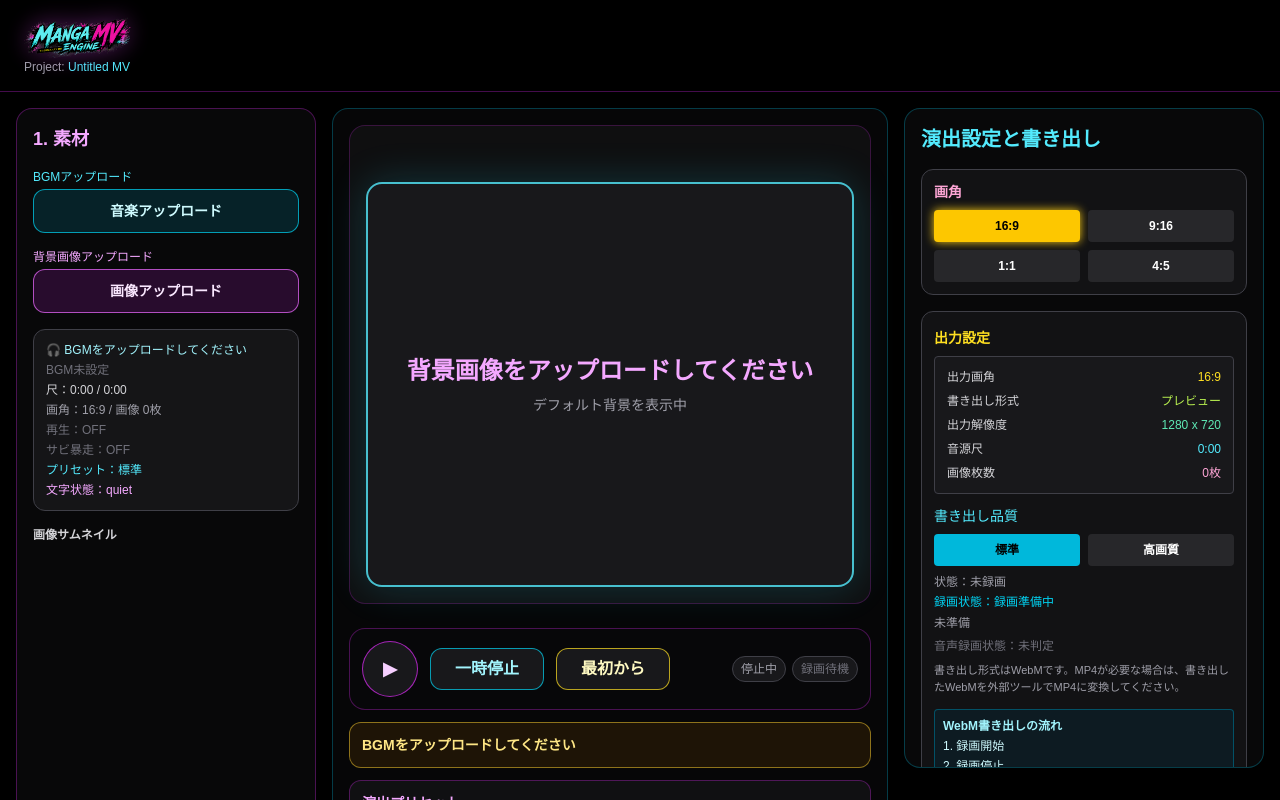
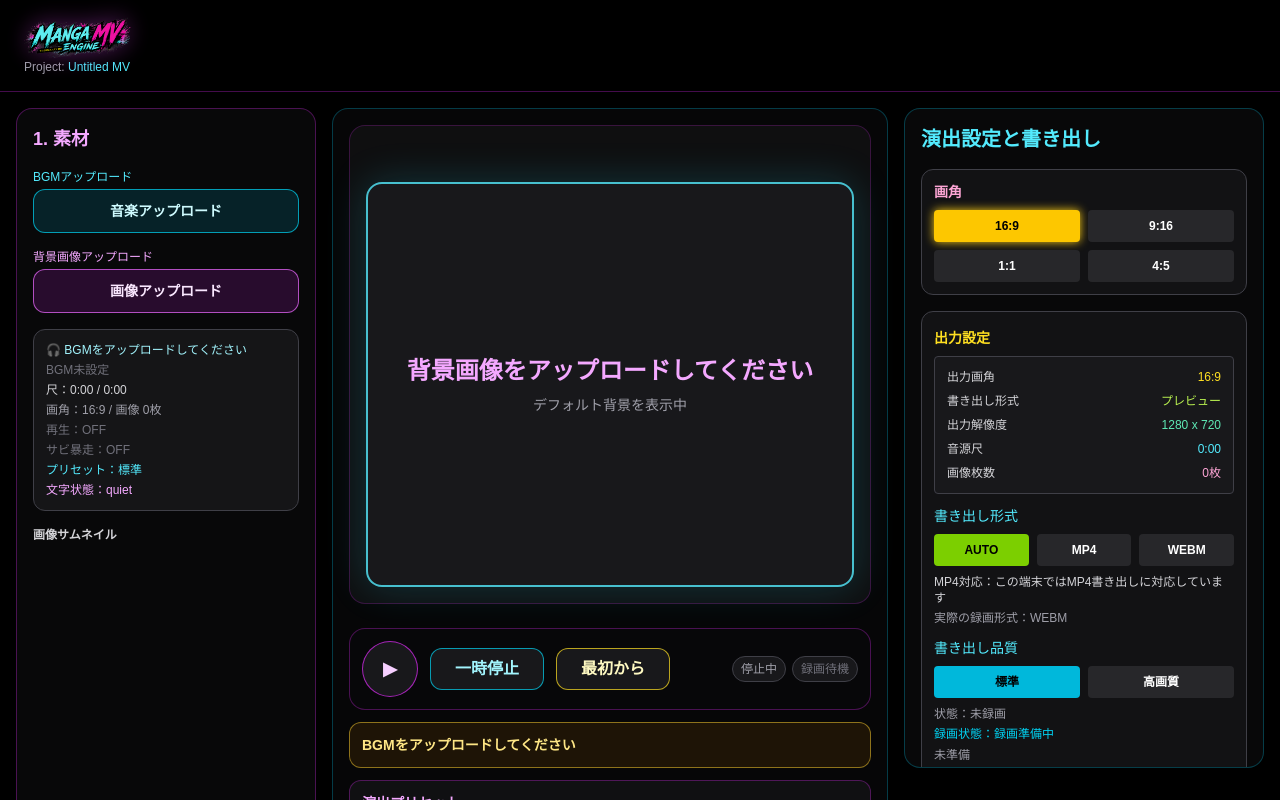
Before and after one commit to utugorou/manga-mv-engine, a Next.js app: page / in a window 1280 px wide. Shown: the top 800 px of the page. Built offline with nearby package versions, Linux system fonts and the light colour scheme.

Commit message:
Add MP4 beta export with safe MediaRecorder fallback

```diff
--- a/app/page.tsx
+++ b/app/page.tsx
@@ -33,6 +33,8 @@ import type {
   AspectRatio,
   AudioMood,
   ExportMode,
+  ExportFormat,
+  ExportFormatPreference,
   ExportAudioStatus,
   ExportQuality,
   RecordingMode,
@@ -52,6 +54,20 @@ import type {
 
 const randomItem = <T,>(list: T[]): T => {
   return list[Math.floor(Math.random() * list.length)];
+};
+const MP4_MIME_CANDIDATES = [
+  "video/mp4;codecs=avc1.42E01E,mp4a.40.2",
+  "video/mp4;codecs=h264,aac",
+  "video/mp4",
+] as const;
+const WEBM_MIME_CANDIDATES = [
+  "video/webm;codecs=vp9,opus",
+  "video/webm;codecs=vp8,opus",
+  "video/webm",
+] as const;
+const pickSupportedMimeType = (candidates: readonly string[]): string | null => {
+  if (typeof window === "undefined" || typeof MediaRecorder === "undefined") return null;
+  return candidates.find((candidate) => MediaRecorder.isTypeSupported(candidate)) ?? null;
 };
 
 type AppLogoProps = {
@@ -153,6 +169,11 @@ export default function Home() {
   const [recordedVideoUrl, setRecordedVideoUrl] = useState<string | null>(null);
   const [exportAudioStatus, setExportAudioStatus] = useState<ExportAudioStatus>("unknown");
   const [recordingMode, setRecordingMode] = useState<RecordingMode | null>(null);
+  const [exportFormatPreference, setExportFormatPreference] = useState<ExportFormatPreference>("auto");
+  const [mp4SupportedMimeType] = useState<string | null>(() => pickSupportedMimeType(MP4_MIME_CANDIDATES));
+  const [webmSupportedMimeType] = useState<string>(() => pickSupportedMimeType(WEBM_MIME_CANDIDATES) ?? "video/webm");
+  const [lastRecordedFormat, setLastRecordedFormat] = useState<ExportFormat>("webm");
+  const lastRecordingMimeTypeRef = useRef("video/webm");
   const [autoRecordEnabled, setAutoRecordEnabled] = useState(true);
   const autoStopTriggeredRef = useRef(false);
 
@@ -1272,7 +1293,17 @@ export default function Home() {
         throw new Error("Canvas context の作成に失敗しました");
       }
 
-      const { recorder, hasAudio } = startCanvasRecording(canvas, 30, getRecordingAudioElement(), true);
+      const requestedMp4 = exportFormatPreference !== "webm";
+      const shouldUseMp4 = exportFormatPreference === "mp4"
+        ? Boolean(mp4SupportedMimeType)
+        : exportFormatPreference === "auto"
+          ? Boolean(mp4SupportedMimeType)
+          : false;
+      const selectedFormat: ExportFormat = shouldUseMp4 ? "mp4" : "webm";
+      const selectedMimeType = selectedFormat === "mp4" ? mp4SupportedMimeType ?? "video/mp4" : webmSupportedMimeType;
+      lastRecordingMimeTypeRef.current = selectedMimeType;
+      setLastRecordedFormat(selectedFormat);
+      const { recorder, hasAudio } = startCanvasRecording(canvas, 30, getRecordingAudioElement(), true, selectedMimeType);
       mediaRecorderRef.current = recorder;
       recorder.start();
       recordingStartedAtRef.current = null;
@@ -1285,12 +1316,15 @@ export default function Home() {
       setExportMessage(
         canUseAutoRecord
           ? hasAudio
-            ? "曲尺自動録画中です（WebM・音声付き）"
-            : "曲尺自動録画中です（WebM・映像のみ）"
+            ? `曲尺自動録画中です（${selectedFormat.toUpperCase()}・音声付き）`
+            : `曲尺自動録画中です（${selectedFormat.toUpperCase()}・映像のみ）`
           : hasAudio
-            ? "録画中です（WebM・音声付き）"
-            : "録画中です（WebM・映像のみ）"
+            ? `録画中です（${selectedFormat.toUpperCase()}・音声付き）`
+            : `録画中です（${selectedFormat.toUpperCase()}・映像のみ）`
       );
+      if (requestedMp4 && !shouldUseMp4) {
+        setExportMessage("MP4非対応のためWebMにフォールバックして録画します");
+      }
 
       if (canUseAutoRecord && audio) {
         autoStopTriggeredRef.current = false;
@@ -1393,12 +1427,12 @@ export default function Home() {
         recordingFrameRef.current = null;
       }
 
-      const blob = await stopCanvasRecording(mediaRecorderRef.current);
+      const blob = await stopCanvasRecording(mediaRecorderRef.current, lastRecordingMimeTypeRef.current);
       const videoUrl = URL.createObjectURL(blob);
 
       setRecordedVideoUrl(videoUrl);
       setExportStatus("finished");
-      setExportMessage("録画完了：WebMリンクを生成しました");
+      setExportMessage(`録画完了：${lastRecordedFormat.toUpperCase()}リンクを生成しました`);
     } catch (error) {
       console.error("録画停止に失敗:", error);
       setExportStatus("error");
@@ -1801,6 +1835,10 @@ export default function Home() {
                 setAutoRecordEnabled={setAutoRecordEnabled}
                 audioDurationState={audioDurationState}
                 hasAudio={Boolean(audioUrl)}
+                exportFormatPreference={exportFormatPreference}
+                setExportFormatPreference={setExportFormatPreference}
+                mp4Supported={Boolean(mp4SupportedMimeType)}
+                lastRecordedFormat={lastRecordedFormat}
               />
             </div>
             <div className="rounded-xl border border-zinc-700 bg-zinc-900/70 p-3">
@@ -2087,7 +2125,7 @@ export default function Home() {
           ) : null}
           {mobileTab === "export" ? (
             <div className="rounded-xl border border-zinc-700 bg-zinc-900/70 p-3">
-              <ExportPanel aspectRatio={aspectRatio} audioDuration={audioDuration} imageCount={images.length} exportMode={exportMode} exportQuality={exportQuality} setExportQuality={setExportQuality} exportStatus={exportStatus} exportMessage={exportMessage} handlePrepareExport={handlePrepareExport} handleStartRecording={handleStartRecording} handleStopRecording={handleStopRecording} isRecording={isRecording} recordingMode={recordingMode} recordedVideoUrl={recordedVideoUrl} exportAudioStatus={exportAudioStatus} formatTime={formatTime} autoRecordEnabled={autoRecordEnabled} setAutoRecordEnabled={setAutoRecordEnabled} audioDurationState={audioDurationState} hasAudio={Boolean(audioUrl)} />
+              <ExportPanel aspectRatio={aspectRatio} audioDuration={audioDuration} imageCount={images.length} exportMode={exportMode} exportQuality={exportQuality} setExportQuality={setExportQuality} exportStatus={exportStatus} exportMessage={exportMessage} handlePrepareExport={handlePrepareExport} handleStartRecording={handleStartRecording} handleStopRecording={handleStopRecording} isRecording={isRecording} recordingMode={recordingMode} recordedVideoUrl={recordedVideoUrl} exportAudioStatus={exportAudioStatus} formatTime={formatTime} autoRecordEnabled={autoRecordEnabled} setAutoRecordEnabled={setAutoRecordEnabled} audioDurationState={audioDurationState} hasAudio={Boolean(audioUrl)} exportFormatPreference={exportFormatPreference} setExportFormatPreference={setExportFormatPreference} mp4Supported={Boolean(mp4SupportedMimeType)} lastRecordedFormat={lastRecordedFormat} />
             </div>
           ) : null}
         </div>
--- a/src/components/ExportPanel.tsx
+++ b/src/components/ExportPanel.tsx
@@ -12,6 +12,8 @@ import type {
   ExportQuality,
   ExportStatus,
   RecordingMode,
+  ExportFormat,
+  ExportFormatPreference,
 } from "../types/mv";
 
 type ExportPanelProps = {
@@ -35,6 +37,10 @@ type ExportPanelProps = {
   setAutoRecordEnabled: (enabled: boolean) => void;
   audioDurationState: "idle" | "loading" | "ready" | "error";
   hasAudio: boolean;
+  exportFormatPreference: ExportFormatPreference;
+  setExportFormatPreference: (format: ExportFormatPreference) => void;
+  mp4Supported: boolean;
+  lastRecordedFormat: ExportFormat;
 };
 
 export default function ExportPanel({
@@ -58,6 +64,10 @@ export default function ExportPanel({
   setAutoRecordEnabled,
   audioDurationState,
   hasAudio,
+  exportFormatPreference,
+  setExportFormatPreference,
+  mp4Supported,
+  lastRecordedFormat,
 }: ExportPanelProps) {
   const resolution = getExportResolution(aspectRatio, exportQuality);
   const isRecordingNow = isRecording || exportStatus === "recording";
@@ -105,6 +115,27 @@ export default function ExportPanel({
         </div>
       </div>
 
+      <p className="text-sm mt-3 mb-2 text-cyan-300">書き出し形式</p>
+      <div className="grid grid-cols-3 gap-2">
+        {(["auto", "mp4", "webm"] as const).map((format) => (
+          <button
+            key={format}
+            onClick={() => setExportFormatPreference(format)}
+            className={`p-2 rounded text-xs font-bold uppercase ${
+              exportFormatPreference === format ? "bg-lime-500 text-black" : "bg-zinc-800 hover:bg-zinc-700"
+            }`}
+          >
+            {format}
+          </button>
+        ))}
+      </div>
+      <p className="text-xs mt-2 text-zinc-300">
+        {mp4Supported
+          ? "MP4対応：この端末ではMP4書き出しに対応しています"
+          : "MP4非対応：この端末ではMP4録画に非対応のため、WebMで保存します"}
+      </p>
+      <p className="text-xs mt-1 text-zinc-400">実際の録画形式：{lastRecordedFormat.toUpperCase()}</p>
+
       <p className="text-sm mt-3 mb-2 text-cyan-300">書き出し品質</p>
 
       <div className="grid grid-cols-2 gap-2">
@@ -142,16 +173,14 @@ export default function ExportPanel({
             ? "未対応のため映像のみ"
             : "未判定"}
       </p>
-      <p className="text-[11px] text-zinc-400 mt-2 leading-relaxed">
-        書き出し形式はWebMです。MP4が必要な場合は、書き出したWebMを外部ツールでMP4に変換してください。
-      </p>
+      <p className="text-[11px] text-zinc-400 mt-2 leading-relaxed">MP4β：対応ブラウザではMP4録画、非対応端末では安全にWebMへフォールバックします。</p>
 
       <div className="mt-3 rounded border border-cyan-800/80 bg-cyan-950/30 p-2">
-        <p className="text-xs text-cyan-200 font-bold">WebM書き出しの流れ</p>
+        <p className="text-xs text-cyan-200 font-bold">書き出しの流れ</p>
         <ol className="mt-1 list-decimal list-inside text-xs text-cyan-100 space-y-1">
           <li>録画開始</li>
           <li>録画停止</li>
-          <li>WebMをダウンロード</li>
+          <li>{lastRecordedFormat.toUpperCase()}をダウンロード</li>
         </ol>
       </div>
       <div className="mt-3 rounded border border-emerald-800/80 bg-emerald-950/30 p-3 space-y-2">
@@ -196,7 +225,7 @@ export default function ExportPanel({
           <p className="text-zinc-300">録画完了</p>
 
           <div className="space-y-2">
-            <p className="text-zinc-300">WebMプレビュー</p>
+            <p className="text-zinc-300">{lastRecordedFormat.toUpperCase()}プレビュー</p>
             <video
               src={recordedVideoUrl}
               controls
@@ -206,12 +235,12 @@ export default function ExportPanel({
 
           <a
             href={recordedVideoUrl}
-            download="manga-mv-export.webm"
+            download={`manga-mv-export.${lastRecordedFormat}`}
             className="inline-block text-lime-300 underline"
           >
-            3. WebMをダウンロード
+            3. {lastRecordedFormat.toUpperCase()}をダウンロード
           </a>
-          <p className="text-zinc-400">ファイル名：manga-mv-export.webm</p>
+          <p className="text-zinc-400">ファイル名：manga-mv-export.{lastRecordedFormat}</p>
         </div>
       )}
 
@@ -233,9 +262,7 @@ export default function ExportPanel({
         <p className="text-xs text-zinc-400 mt-2">録画準備が完了しています。</p>
       )}
 
-      <p className="text-xs text-zinc-500 mt-2 leading-relaxed">
-        ※現在は Canvas 録画による WebM 書き出しに対応しています。
-      </p>
+      <p className="text-xs text-zinc-500 mt-2 leading-relaxed">※MP4βはブラウザのMediaRecorder実装に依存します。</p>
     </div>
   );
 }
--- a/src/types/mv.ts
+++ b/src/types/mv.ts
@@ -12,6 +12,8 @@ export type ExportMode = "preview" | "canvas" | "remotion";
 export type ExportStatus = "idle" | "ready" | "recording" | "finished" | "error";
 export type ExportAudioStatus = "with-audio" | "video-only" | "unknown";
 export type RecordingMode = "manual" | "synced";
+export type ExportFormatPreference = "auto" | "mp4" | "webm";
+export type ExportFormat = "mp4" | "webm";
 export type EffectPresetName = "標準" | "バトル" | "エモ" | "ライブ" | "グリッチ" | "サビ爆発";
 export type MotionAmplitude = "normal" | "x2" | "x3";
 export type EqualizerType = "bars" | "wideBars" | "mirror" | "wave" | "glitchEq" | "pulse" | "circle";
```
Also changed, not shown: src/lib/canvasRecorder.ts (+10 -7 lines).
